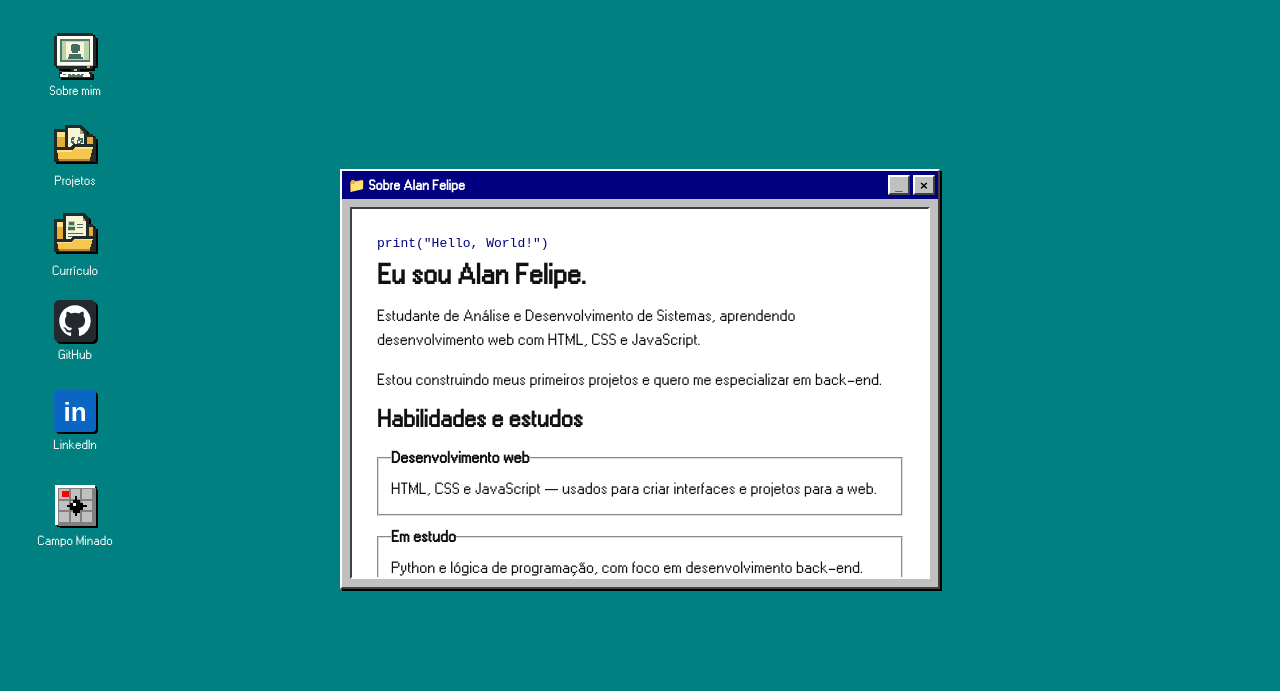
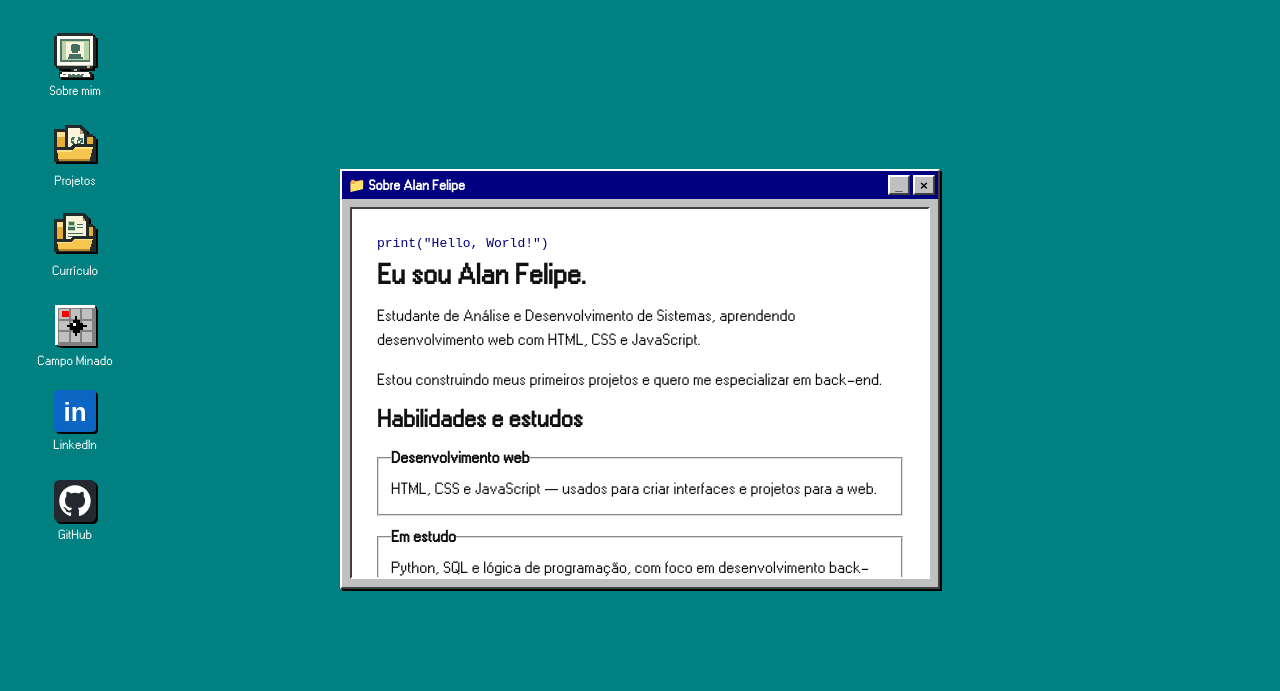
Before and after one commit to alanfelipe01/Portfolio-Web, a plain HTML site: page index.html in a window 1280 px wide. Shown: the top 691 px of the page. Drawn offline with Linux system fonts and the light colour scheme.

Commit message:
feat: update studies and education and swap desktop icon positions

```diff
--- a/css/desktop.css
+++ b/css/desktop.css
@@ -31,7 +31,7 @@
     top: 210px;
 }
 .github-icon {
-    top: 300px;
+    top: 480px;
 }
 
 .linkedin-icon {
--- a/css/minesweeper.css
+++ b/css/minesweeper.css
@@ -1,4 +1,4 @@
-.mines-icon { top: 480px; }
+.mines-icon { top: 300px; }
 .mines-window { width: 330px; height: auto; }
 .mines-content { padding: 10px; overflow: auto; }
 .mines-panel, .mines-board { border: 2px solid; border-color: #808080 #fff #fff #808080; padding: 5px; }
--- a/index.html
+++ b/index.html
@@ -79,8 +79,8 @@
                 <div class="skills-content">
                     <h2>Habilidades e estudos</h2>
                     <fieldset><legend>Desenvolvimento web</legend><p>HTML, CSS e JavaScript — usados para criar interfaces e projetos para a web.</p></fieldset>
-                    <fieldset><legend>Em estudo</legend><p>Python e lógica de programação, com foco em desenvolvimento back-end.</p></fieldset>
-                    <fieldset><legend>Formação</legend><p>Estudante de Análise e Desenvolvimento de Sistemas.</p></fieldset>
+                    <fieldset><legend>Em estudo</legend><p>Python, SQL e lógica de programação, com foco em desenvolvimento back-end.</p></fieldset>
+                    <fieldset><legend>Formação</legend><p>Análise e Desenvolvimento de Sistemas - UNINASSAU.</p></fieldset>
                 </div>
                 <div class="intro-actions" aria-label="Explore meu portfólio">
                     <button type="button" class="intro-action" data-open-window="projetos" aria-controls="projetos">Ver projetos</button>
```
